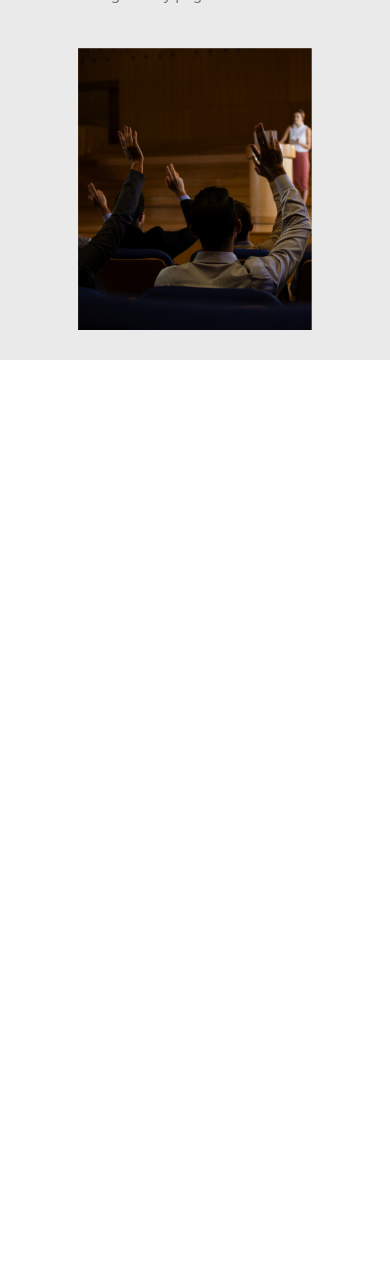
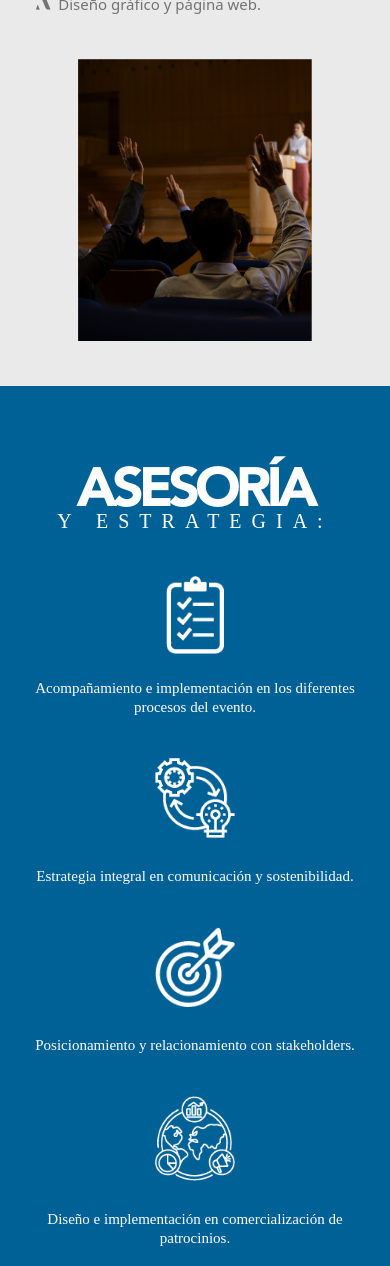
Before and after one commit to IvanVargass/PaginaWeb-AmbienteYComunicaciones, a plain HTML site: page index.html in a window 390 px wide. Shown: the part 4190-5456 px from the top of the page. Before the commit the page ends 4550 px from the top, so only its background shows below. Drawn offline with nearby package versions, Linux system fonts and the light colour scheme; a web font is replaced by a local one.

Commit message:
Sección Asesoría Estrategia Responsive Lista

```diff
--- a/css/style.css
+++ b/css/style.css
@@ -199,7 +199,7 @@ html {
   font-size: 90px;
   line-height: 40%;
   letter-spacing: -5px;
-  padding-top: 1.8em;
+  padding-top: 1.4em;
 }
 
 .comunicacion-integral h2 span {
@@ -213,28 +213,31 @@ html {
 
 /*------------------- Asesoría -------------------*/
 .asesoria{
-  padding: 5em 0;
+  padding: 4em 0 5em 0;
   background-color: var(--bg-azul-intermedio-1);
 }
 
 .asesoria h2{
-  font-family: Avenir;
-  font-size: 110px;
+  font-family: Avenir-black;
+  font-size: 120px;
   line-height: 40%;
-  padding-top: 1em;
+  padding-top: 0.9em;
+  letter-spacing: -5px;
 }
 
 .asesoria h2 span {
   font-size: 25px;
   letter-spacing: 10px;
+  font-family: Avenir;
 }
 
 .asesoria .items-asesoria{ padding-top: 2em; }
-.asesoria .items-asesoria img { width: 70px; }
-.asesoria .items-asesoria div:first-child img { width: 50px; }
+.asesoria .items-asesoria img { width: 80px; }
+.asesoria .items-asesoria div:first-child img { width: 60px; }
 .asesoria .items-asesoria p {
   font-family: Avenir;
-  line-height: 20px;
+  line-height: 25px;
+  line-height: 130%;
   padding-top: 1em;
 }
 
@@ -251,6 +254,7 @@ html {
 
   .experiencia h2 {padding-left: 0.3; font-size: 145px;}
 
+  .comunicacion-integral img{width: 92%;}
 }
 
 @media(max-width: 1580px){
@@ -269,7 +273,9 @@ html {
     font-size: 80px;
     padding-top: 1.4em;
   }
-  .comunicacion-integral img{ width: 90%;}
+  .comunicacion-integral img{ width: 95%;}
+
+  .asesoria h2{ font-size: 105px; padding-top: 0.7em;}
 
 }
 
@@ -294,7 +300,12 @@ html {
     padding-top: 1.2em;
   }
   .comunicacion-integral h2 span{font-size: 60px;}
-  .comunicacion-integral img{ width: 95%;}
+  .comunicacion-integral img{ width: 85%;}
+
+  .asesoria h2{ font-size: 95px; padding-top: 0.6em;}
+  .asesoria h2 span{ font-size: 22px;}
+  .asesoria .items-asesoria img{width: 70px;}
+  .asesoria .items-asesoria div:first-child img{width: 52px;}
 }
 
 @media(max-width: 1200px){
@@ -326,6 +337,8 @@ html {
   }
   .comunicacion-integral h2 span{font-size: 50px;}
   .comunicacion-integral img{ width: 100%;}
+
+  .asesoria h2{font-size: 85px;}
 }
 
 @media(max-width: 1100px){
@@ -342,6 +355,8 @@ html {
     font-size: 110px;
     left: -20px;
   }
+
+  .comunicacion-integral img{width: 104%;}
 }
 
 @media(max-width: 991px){
@@ -380,7 +395,11 @@ html {
 }
 
 @media(max-width: 850px){
-  .comunicacion-integral h2{ font-size: 45px; letter-spacing: -3px;}
+  .comunicacion-integral h2{ font-size: 55px; letter-spacing: -3px;}
+  .comunicacion-integral img{width: 100%;}
+
+  .asesoria h2{font-size: 75px;}
+  .asesoria h2 span{font-size: 20px;}
 }
 
 @media(max-width: 768px){
@@ -411,8 +430,12 @@ html {
   .comunicacion-integral img {
     width: 70%;
     padding-top: 3em;
-    padding-bottom: 2em;
+    padding-bottom: 3em;
   }
+
+  .asesoria .items-asesoria img{width: 80px; padding-bottom: 0.5em;}
+  .asesoria .items-asesoria div:first-child img{width: 58px;}
+  .asesoria .items-asesoria div{padding: 1em 0 1.7em 0;}
 }
 
 @media(max-width: 640px){
@@ -463,8 +486,14 @@ html {
 
   .servicios .eventos h3 span {font-size: 35px;}
 
+  .comunicacion-integral h2{font-size: 45px;}
   .comunicacion-integral img {width: 80%;}
   .comunicacion-integral ul{padding-left: 2.8em !important;}
+
+  .asesoria h2{font-size: 65px;}
+  .asesoria .items-asesoria{padding-top: 0.3em;}
+  .asesoria .items-asesoria img{font-size: 70px; padding-bottom: 0.2em;}
+  .asesoria .items-asesoria div:first-child img{font-size: 48px;}
 }
 
 @media(max-width: 540px){
@@ -500,6 +529,9 @@ html {
   .experiencia h2 { font-size: 45px;}
 
   .comunicacion-integral img {width: 90%;}
+  .comunicacion-integral h2{font-size: 40px; }
+
+  .asesoria h2{font-size: 55px;}
 }
 
 @media(max-width: 360px){
--- a/index.html
+++ b/index.html
@@ -321,11 +321,11 @@
 
     <!-- Comunicación Integral -->
     <div class="row comunicacion-integral d-flex justify-content-end sin-m">
-      <div class="col-12 col-md-11 col-lg-10 col-xxl-9 sin-p">
+      <div class="col-12 col-md-11 col-lg-11 col-xxl-9 sin-p">
         <div class="row sin-m d-flex justify-content-center ">
           <div class="col-11 col-md-6 col-lg-7 ps-0 ps-lg-4">
             <h2 class="fw-bold text-center text-md-start">COMUNICACIÓN <br> <span class="ps-0 ps-md-5">INTEGRAL</span></h2>
-            <ul class="ps-4 ps-xxl-2 pt-0 pt-md-2 pt-lg-3">
+            <ul class="ps-4 ps-xxl-2 pt-0 pt-md-2 pt-lg-3 pe-1">
               <li>
                 Difusión de cumbres, congresos, seminarios, simposios, foros y
                 talleres ambientales.
@@ -355,17 +355,19 @@
     <!-- Comunicación Integral -->
 
     <!-- Asesoria -->
-    <!-- <div class="row asesoria d-flex justify-content-end sin-m">
-      <div class="col-10 sin-p">
-        <div class="row sin-m">
-          <div class="col-6">
-            <h2 class="fw-bold text-white text-end">ASESORÍA <br> <span class="fw-normal">Y ESTRATEGIA:</span></h2>
+    <div class="row asesoria d-flex justify-content-center justify-content-xxl-end sin-m">
+      <div class="col-11 col-xl-10 col-xxl-9 sin-p">
+        <div class="row sin-m justify-content-center justify-content-xl-start pb-4 pb-xl-0">
+          <div class="col-12 col-sm-10">
+            <div class="d-flex justify-content-center justify-content-xl-start">
+              <h2 class="fw-bold text-white text-center text-sm-end">ASESORÍA <br> <span class="fw-normal">Y ESTRATEGIA:</span></h2>
+            </div>
           </div>
         </div>
-        <div class="row d-flex justify-content-end sin-m">
-          <div class="col-10 sin-p">
-            <div class="row items-asesoria sin-m">
-              <div class="col-2 d-flex flex-column align-items-center">
+        <div class="row sin-m">
+          <div class="col-12 col-xl-11 col-xxl-10 sin-p">
+            <div class="items-asesoria d-flex flex-column flex-md-row sin-m px-3 px-md-0">
+              <div class="d-flex flex-column align-items-center">
                 <img src="img/Asesoria-1.png" alt="">
                 <p class="text-center text-white">Acompañamiento e
                   implementación en los
@@ -373,7 +375,7 @@
                   evento.
                 </p>
               </div>
-              <div class="col-2 d-flex flex-column align-items-center">
+              <div class="d-flex flex-column align-items-center">
                 <img src="img/Asesoria-2.png" alt="">
                 <p class="text-center text-white">
                   Estrategia integral en
@@ -381,7 +383,7 @@
                   sostenibilidad.
                 </p>
               </div>
-              <div class="col-2 d-flex flex-column align-items-center">
+              <div class="d-flex flex-column align-items-center">
                 <img src="img/Asesoria-3.png" alt="">
                 <p class="text-center text-white">
                   Posicionamiento y
@@ -389,7 +391,7 @@
                   stakeholders.
                 </p>
               </div>
-              <div class="col-2 d-flex flex-column align-items-center">
+              <div class="d-flex flex-column align-items-center">
                 <img src="img/Asesoria-4.png" alt="">
                 <p class="text-center text-white">
                   Diseño e
@@ -398,7 +400,7 @@
                   patrocinios.
                 </p>
               </div>
-              <div class="col-2 d-flex flex-column align-items-center">
+              <div class="d-flex flex-column align-items-center">
                 <img src="img/Asesoria-5.png" alt="">
                 <p class="text-center text-white">
                   Campañas y
@@ -410,7 +412,7 @@
           </div>
         </div>
       </div>
-    </div> -->
+    </div>
     <!-- Asesoria -->
 
     <!-- Carbono Neutro -->
```
